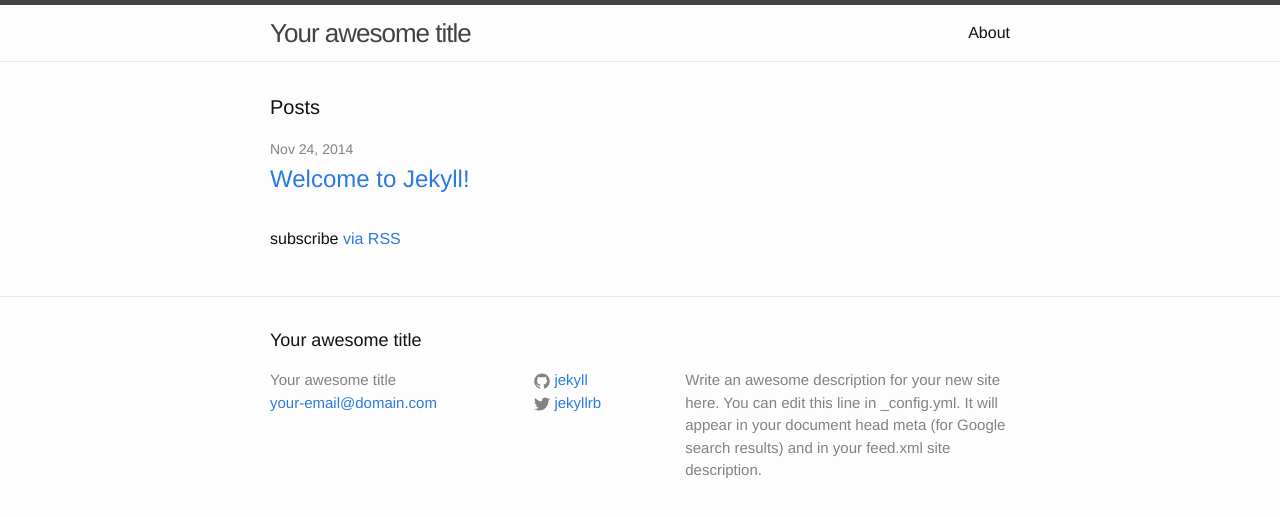
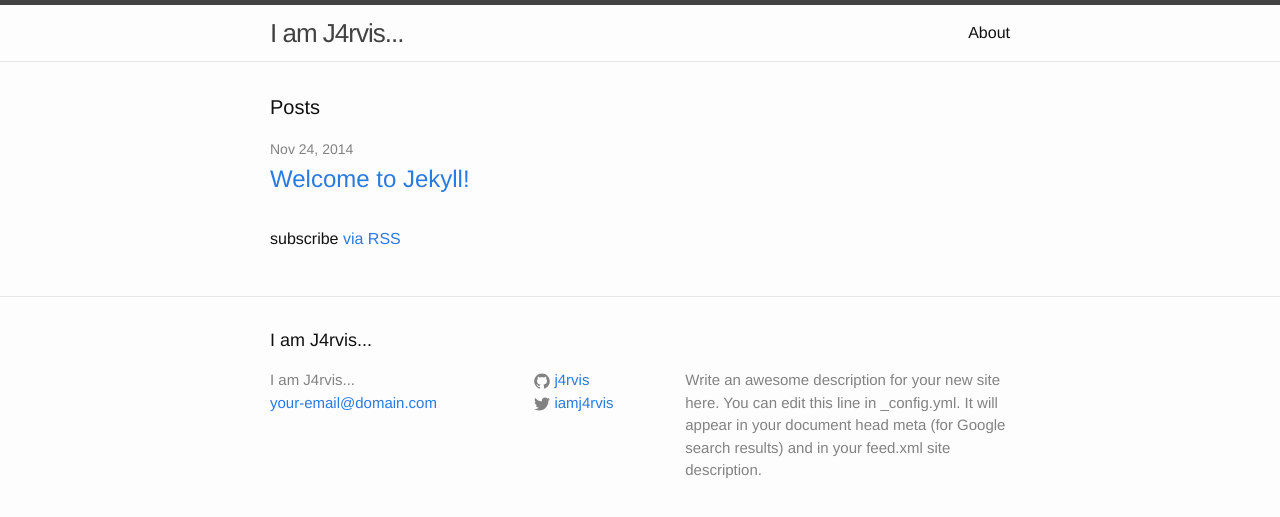
Before and after one commit to j4rvis/j4rvis.github.io, a Jekyll site: the page built from index.html, in a window 1280 px wide. Shown: the top 517 px of the page. Built offline with Jekyll 4.4.1, drawn with Linux system fonts in a browser that asks for light colours.

Commit message:
Edited config

```diff
--- a/_config.yml
+++ b/_config.yml
@@ -1,14 +1,14 @@
 # Site settings
-title: Your awesome title
+title: I am J4rvis...
 email: your-email@domain.com
 description: > # this means to ignore newlines until "baseurl:"
   Write an awesome description for your new site here. You can edit this
   line in _config.yml. It will appear in your document head meta (for
   Google search results) and in your feed.xml site description.
 baseurl: "" # the subpath of your site, e.g. /blog/
-url: "http://yourdomain.com" # the base hostname & protocol for your site
-twitter_username: jekyllrb
-github_username:  jekyll
+url: "http://j4rvis.de" # the base hostname & protocol for your site
+twitter_username: iamj4rvis
+github_username:  j4rvis
 
 # Build settings
 markdown: kramdown
```
